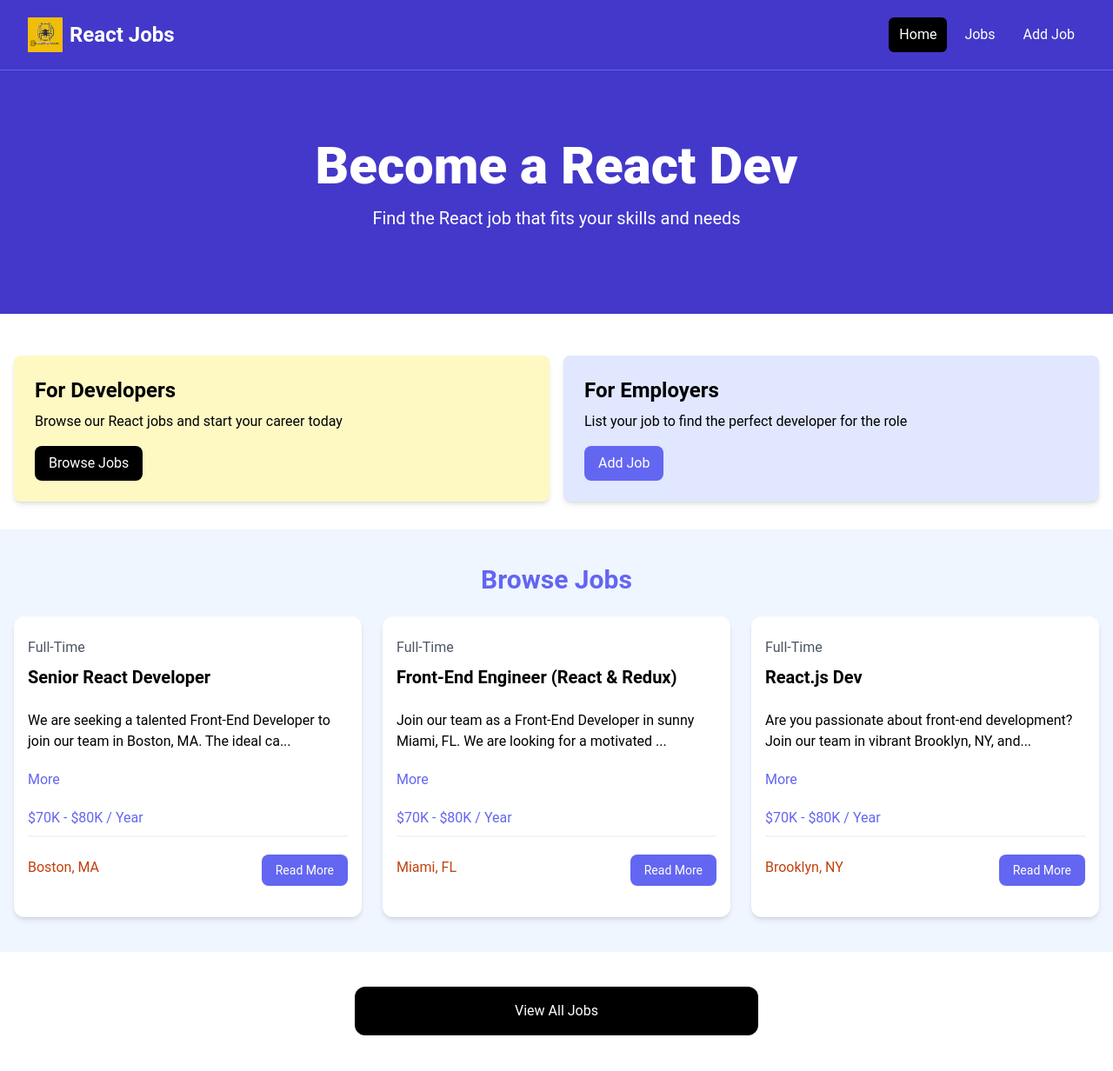
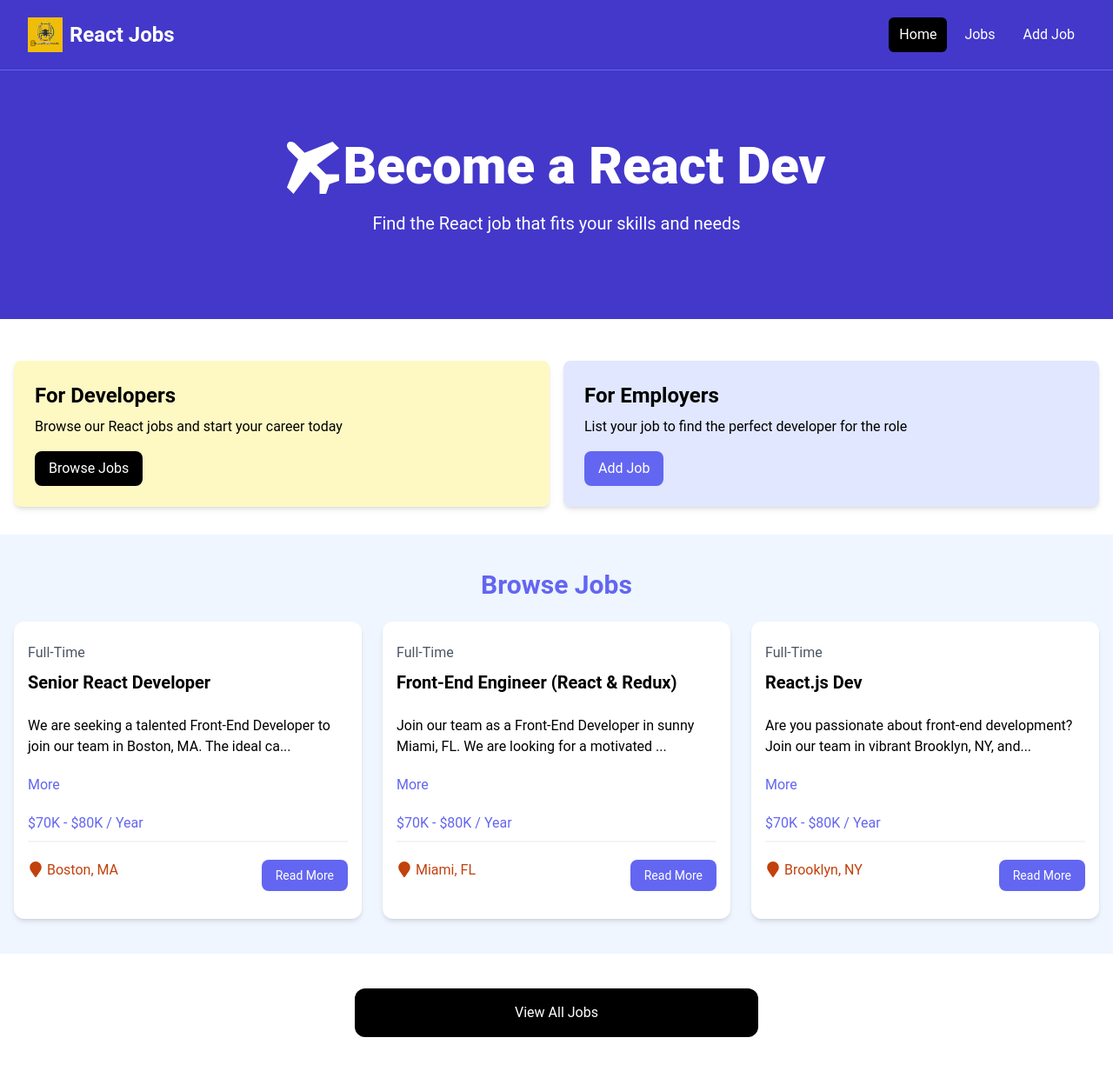
Before and after one commit to Quddos/bdjob, a React (Vite) app: page / in a window 1280 px wide. Shown: the whole page at 87% size. Built offline with nearby package versions, Linux system fonts and the light colour scheme.

Commit message:
using react icons package as a component of it own

```diff
--- a/package.json
+++ b/package.json
@@ -11,7 +11,8 @@
   },
   "dependencies": {
     "react": "^18.2.0",
-    "react-dom": "^18.2.0"
+    "react-dom": "^18.2.0",
+    "react-icons": "^5.0.1"
   },
   "devDependencies": {
     "@types/react": "^18.2.66",
--- a/src/components/Hero.jsx
+++ b/src/components/Hero.jsx
@@ -1,5 +1,5 @@
 import React from 'react'
-
+import { ImAirplane } from "react-icons/im";
 const Hero = ({title ='Become a React Dev', subtitle}) => {
   return (
     <>
@@ -10,7 +10,7 @@ const Hero = ({title ='Become a React Dev', subtitle}) => {
         <div className="text-center">
           <h1
             className="text-4xl font-extrabold text-white sm:text-5xl md:text-6xl"
-          >
+          > <ImAirplane className='inline text-m mb-1 mr-1' />
             {title}
           </h1>
           <p className="my-4 text-xl text-white">
--- a/src/components/JobListing.jsx
+++ b/src/components/JobListing.jsx
@@ -1,5 +1,8 @@
 import React from "react";
 import { useState } from "react";
+import {FaMapMarker} from 'react-icons/fa'
+
+
 
 const JobListing = ({ job }) => {
   const [showFullDescription, setShowFullDescription] = useState(false);
@@ -29,7 +32,7 @@ const JobListing = ({ job }) => {
 
         <div className="flex flex-col lg:flex-row justify-between mb-4">
           <div className="text-orange-700 mb-3">
-            <i className="fa-solid fa-location-dot text-lg"></i>
+            <FaMapMarker className='inline text-lg mb-1 mr-1' />
             {job.location}
           </div>
           <a
```
Also changed, not shown: 1 other file (tests, documents, lock files or other folders).
